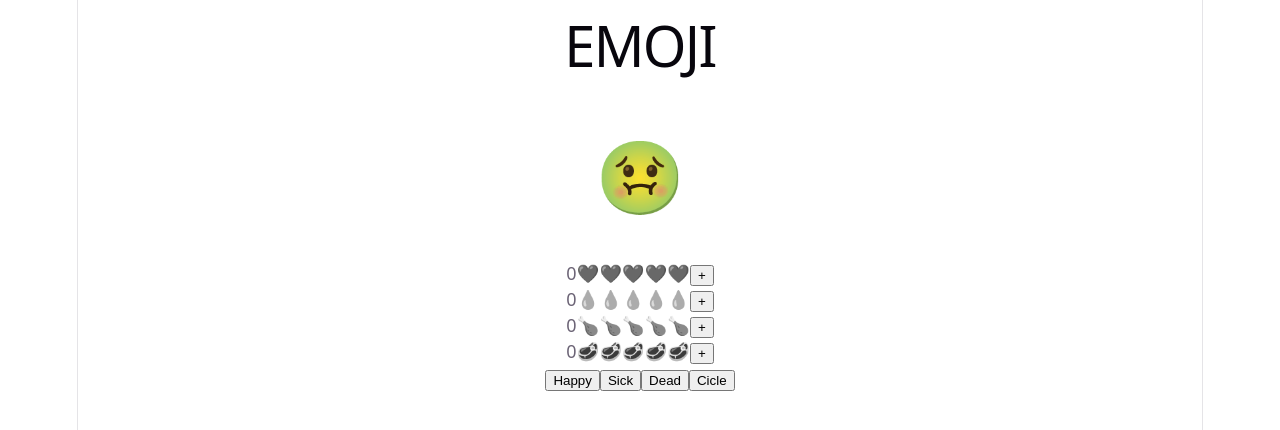
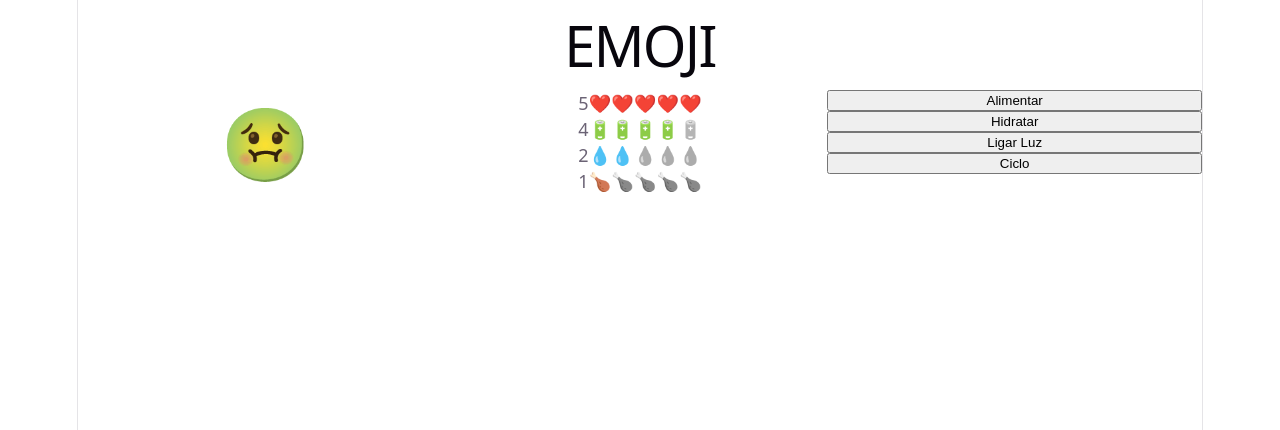
Before and after one commit to ufjf-dcc207/ufjf-dcc207-2026-3-a-atv06-luketar, a React (Vite) app: page / in a window 1280 px wide. Shown: the top 430 px of the page. Built offline with nearby package versions, Linux system fonts and the light colour scheme.

Commit message:
iça o estado

```diff
--- a/src/Atributo.tsx
+++ b/src/Atributo.tsx
@@ -1,31 +1,16 @@
 
-import { useState } from "react";
 import "./Atributo.css";
 
-type AtributosProps = {
+type AtributoProps = {
     icone: String;
+    valor: number;
 };
 
-export default function Atributo({icone} : AtributosProps){
-    const[valor, setValor] = useState<number>(0);
-
+export default function Atributo({ icone, valor }: AtributoProps) {
 
     return(
         <div className="atributo">
-            {valor}{icone.repeat(valor)}
-            <span className="inativo">{icone.repeat(5-valor)}</span>
-            <button onClick={() => {
-                setValor(updateValor);
-                setValor(updateValor);
-            }}>+</button>
+            {valor}{icone.repeat(valor)}<span className="inativo">{icone.repeat(5 - valor)}</span>
         </div>
     );
-
-    function updateValor(prevValor) {
-        if (prevValor === 5) {
-            return 0;
-        } else {
-            return prevValor + 1;
-        }
-    }
 }
--- a/src/Emoji.css
+++ b/src/Emoji.css
@@ -1,4 +1,13 @@
 .emoji {
-    margin: 1em;
-    font-size: 4em;
+    display: grid;
+    grid-template-columns: repeat(3, 1fr);
+    & .face {
+        font-size: 4em;
+        display: grid;
+        place-content: center;
+    }
+    & .acoes, & .atributos  {
+        display: flex;
+        flex-direction: column;
+    }
 }
--- a/src/Emoji.tsx
+++ b/src/Emoji.tsx
@@ -14,31 +14,27 @@
 export default function Emoji(){
 
     const [status, setStatus]= useState<EMOJI_KEYS>("sick")
+    const [vida, setVida] = useState<number>(5);
+    const [energia, setEnergia] = useState<number>(4);
+    const [comida, setComida] = useState<number>(1);
+    const [agua, setAgua] = useState<number>(2);
 
-    function happyClick(){
-        console.log("Status: ", status);
-        console.log("Happy!!");
-        setStatus("happy");
-        console.log("Status: ", status);
-
+    function alimentarClick() {
+        setComida(Math.min(5, comida + 1));
     }
 
-    function sickClick(){
-        console.log("Status: ", status);
-        console.log("Sick!!");
-        setStatus("sick");
-        console.log("Status: ", status);
-
+    function hidratarClick() {
+        setAgua(Math.min(5, agua + 1));
     }
 
-    function deadClick(){
+    function altenarLuzClick(){
         console.log("Status: ", status);
         console.log("Dead!!");
         setStatus("dead");
         console.log("Status: ", status);
 
     }
-    function cicleClick(){
+    function cicloClick(){
         switch(status){
             case "dead":
                 setStatus("happy");
@@ -61,20 +57,22 @@
     console.log("Status: ", status);
 
     return (
-        <>
             <div className="emoji">
+            <div className="face">
                 {EMOJI_MAP.get(status) || " 🫥"}
             </div>
-            <Atributo icone = "❤️"/>
-            <Atributo icone = "💧"/>
-            <Atributo icone = "🍗"/>
-            <Atributo icone = "🥩"/>
+            <div className="atributos">
+                <Atributo icone="❤️" valor={vida}/>
+                <Atributo icone="🔋" valor={energia}/>
+                <Atributo icone="💧" valor={agua}/>
+                <Atributo icone="🍗" valor={comida}/>
+            </div>
             <div className="acoes">
-                <button onClick={happyClick}>Happy</button>
-                <button onClick={sickClick}>Sick</button>
-                <button onClick={deadClick}>Dead</button>
-                <button onClick={cicleClick}>Cicle</button>
+                <button onClick={alimentarClick}>Alimentar</button>
+                <button onClick={hidratarClick}>Hidratar</button>
+                <button onClick={altenarLuzClick}>Ligar Luz</button>
+                <button onClick={cicloClick}>Ciclo</button>
             </div>
-        </>
+        </div>
     );
 }
```
